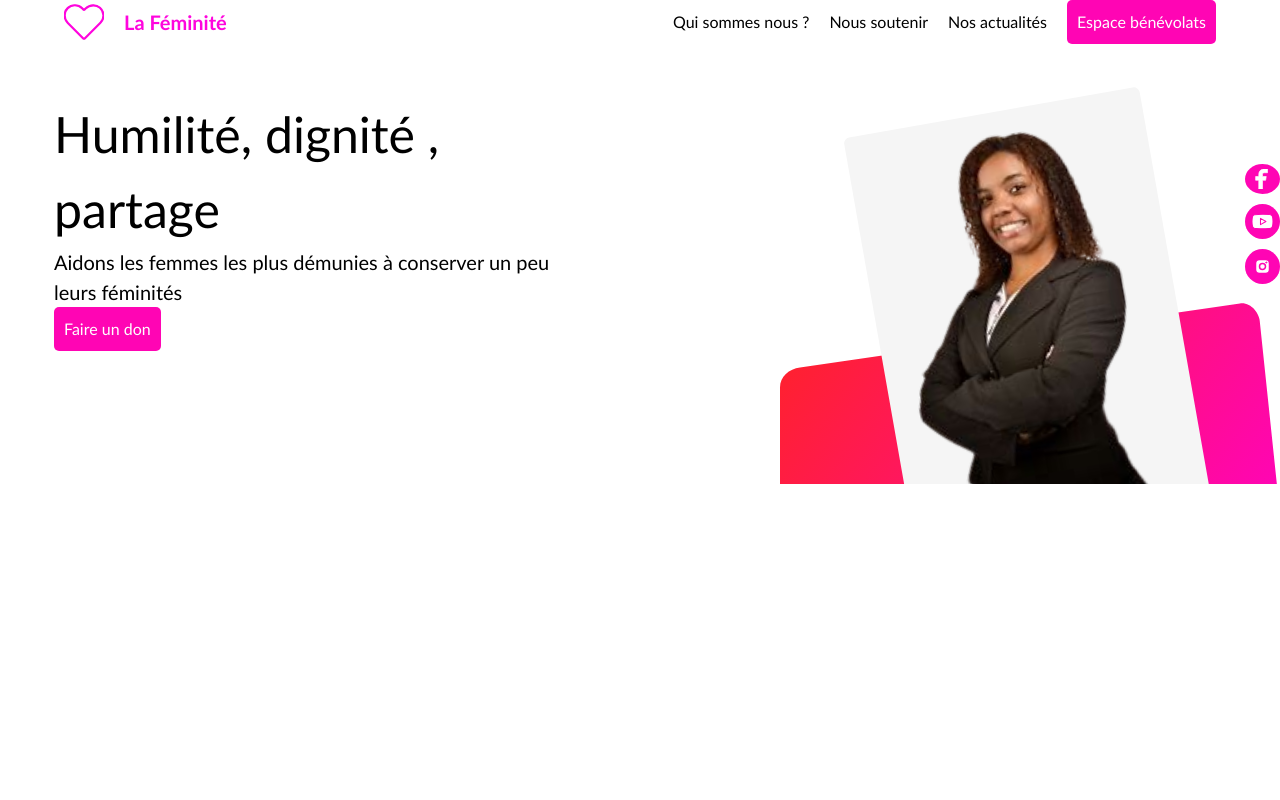
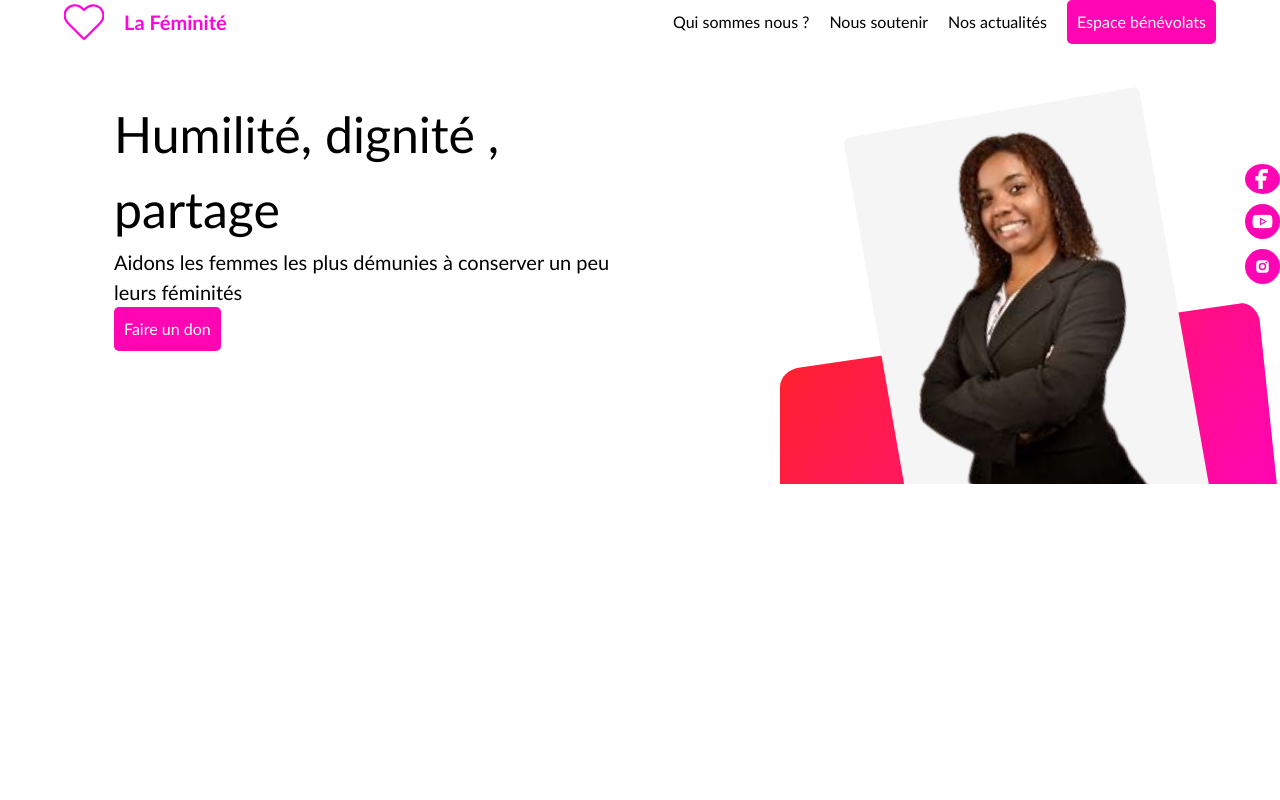
Before and after one commit to zoukicode/project_react, a React (Vite) app: page / in a window 1280 px wide. Shown: the top 800 px of the page. Built offline with nearby package versions, Linux system fonts and the light colour scheme.

Commit message:
'lastecommit'

```diff
--- a/src/Home.jsx
+++ b/src/Home.jsx
@@ -91,7 +91,7 @@ export function Home() {
       </header>
 
       {/* -------- SECTION DE PRÉSENTATION -------- */}
-      <section id='qui_somme_nous' className="lg:flex-row flex flex-col gap-40 flex-col-reverse justify-around items-center">
+      <section id='qui_somme_nous' className="lg:flex-row flex flex-col gap-10 flex-col-reverse justify-around items-center">
 
         {/* Texte d’introduction avec animation à l'apparition */}
         <motion.div
```
